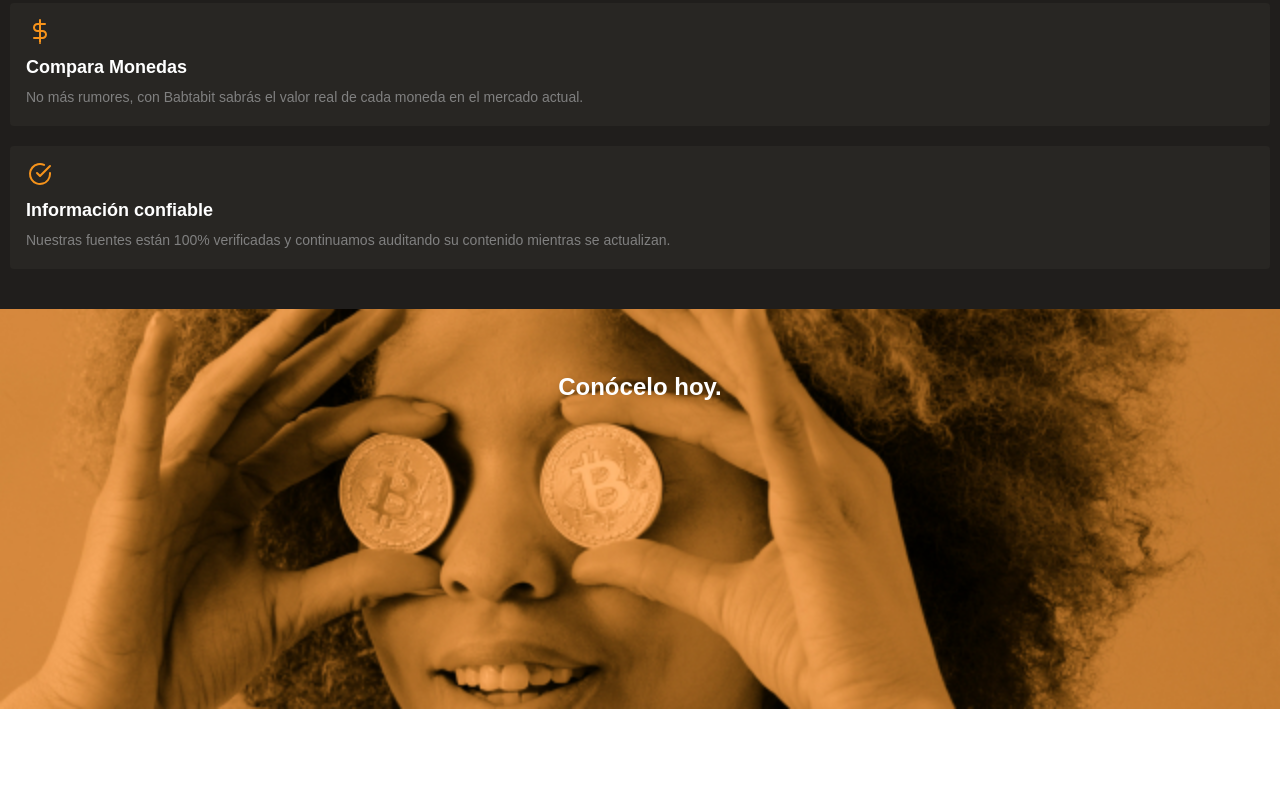
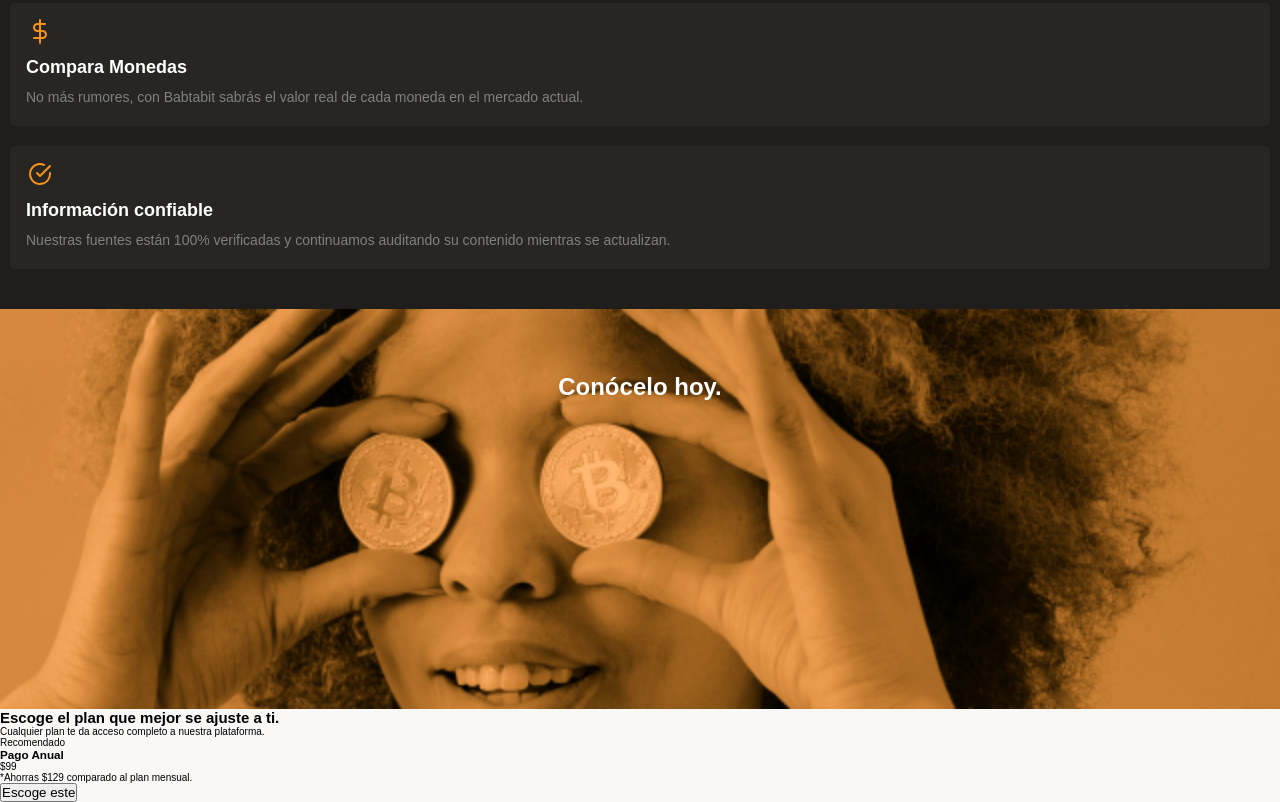
Before and after one commit to MrGambito/Batata-bit, a plain HTML site: page index.html in a window 1280 px wide. Shown: the part 1881-2683 px from the top of the page. Before the commit the page ends 2590 px from the top, so only its background shows below. Drawn offline with Linux system fonts and the light colour scheme.

Commit message:
Main plans structure added

```diff
--- a/index.html
+++ b/index.html
@@ -117,7 +117,19 @@
         <section class="bitcoin-baby">
             <h2>Conócelo hoy.</h2>
         </section>
-        <section></section>
+        <section class="main--plains-container">
+            <h2>Escoge el plan que mejor se ajuste a ti.</h2>
+            <p>Cualquier plan te da acceso completo a nuestra plataforma.</p>
+            <article>
+                <p>Recomendado</p>
+                <div>
+                    <h3>Pago Anual</h3>
+                    <p><span>$</span>99</p>
+                    <p>*Ahorras $129 comparado al plan mensual.</p>
+                    <button>Escoge este <span></span></button>
+                </div>
+            </article>
+        </section>
     </main>
     <footer>
 
```
Also changed, not shown: assets/img/arrow-right 1.svg (added), assets/img/solutions-banner-smart-connect-640x500.jpg (added), 2 other files.
